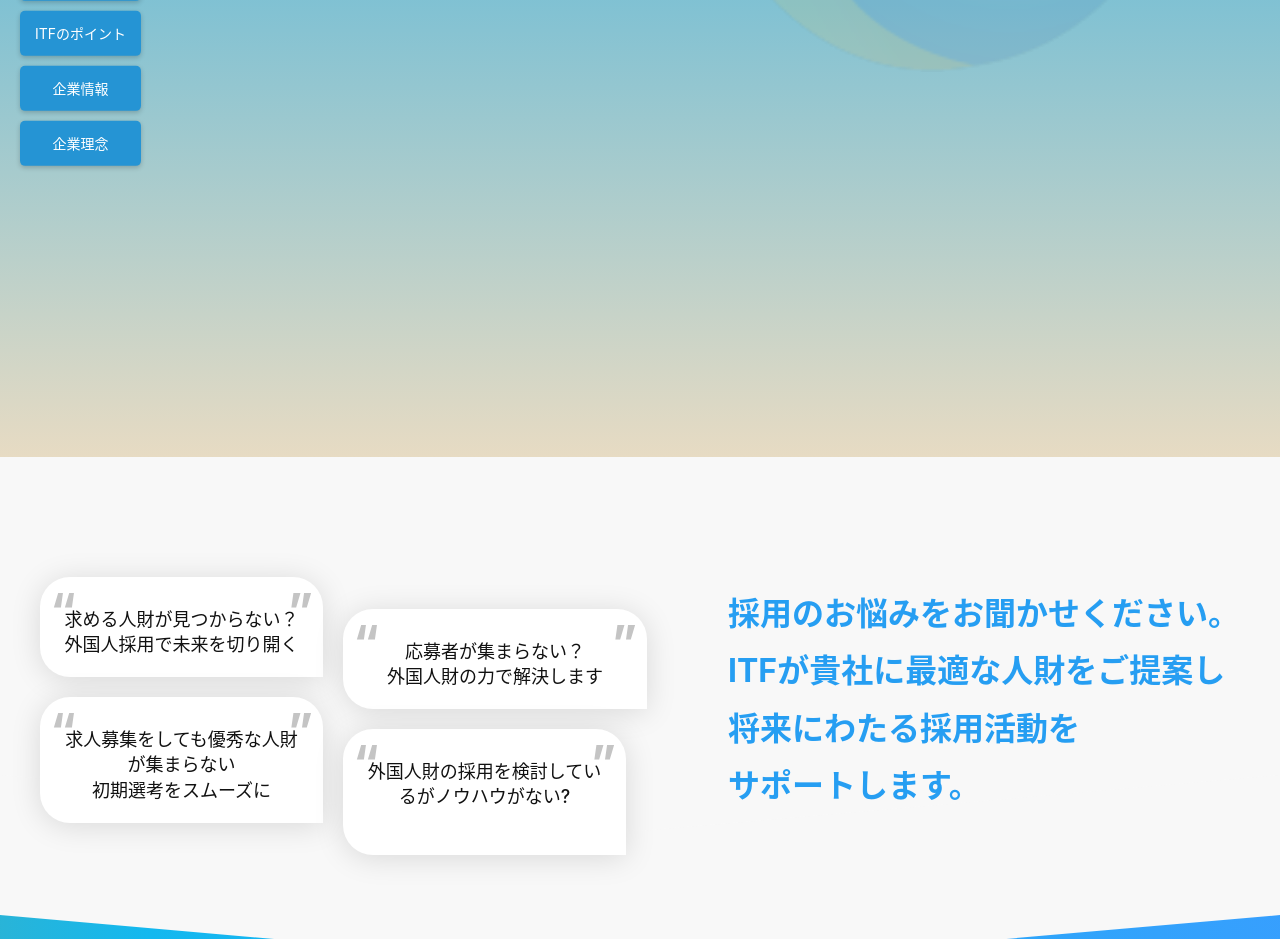
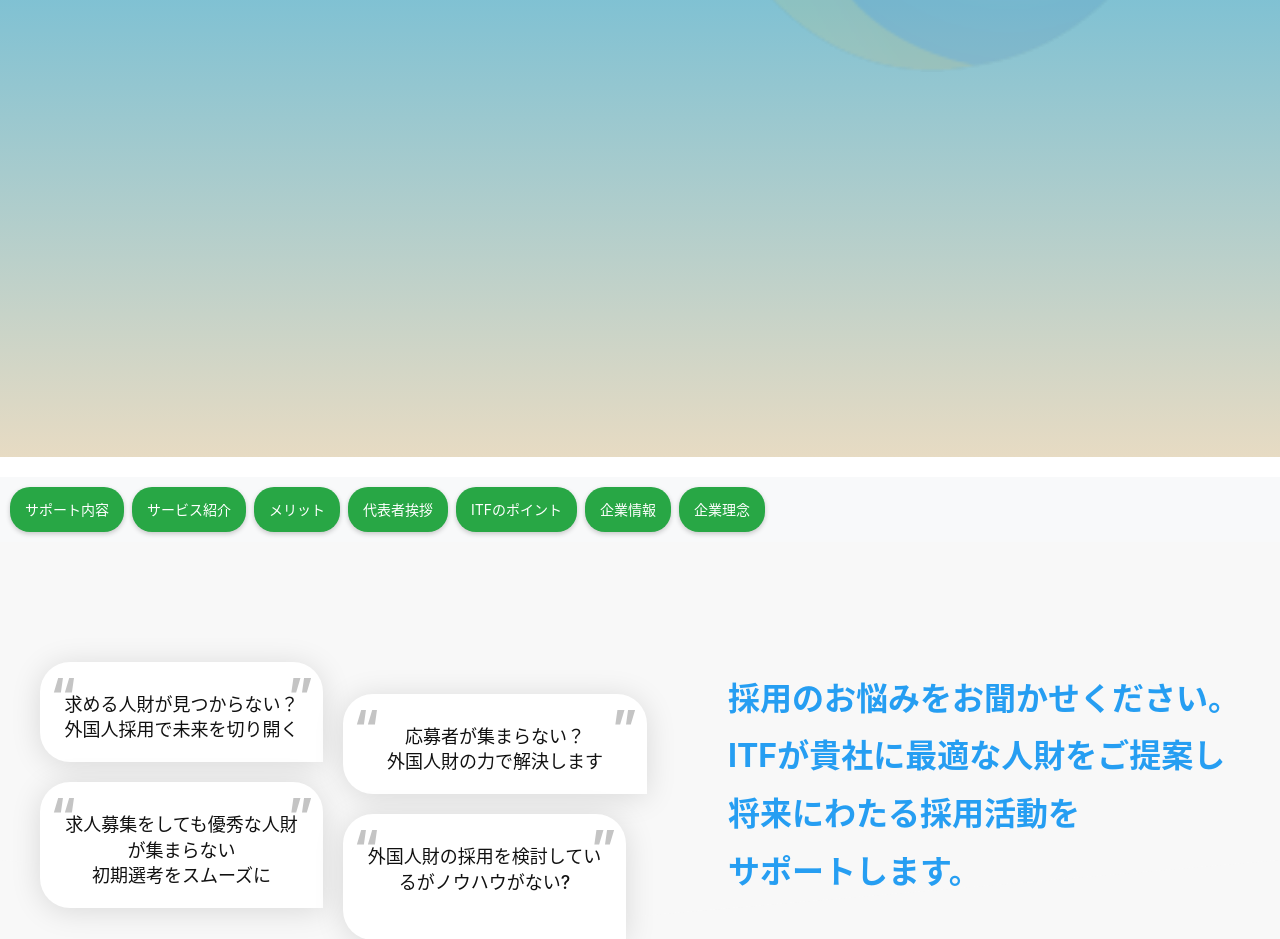
Before and after one commit to Bikash4JP/IDT, a PHP site: page / in a window 1280 px wide. Shown: the part 422-1361 px from the top of the page. Run offline with PHP 8.4, Linux system fonts and the light colour scheme; data comes from the database, SQL or seed files in the repository; some libraries are stand-ins or nearby versions.

Commit message:
final commit@ 14 may

```diff
--- a/css/main_intro.css
+++ b/css/main_intro.css
@@ -18,7 +18,17 @@
     flex-wrap: wrap;
     align-items: center;
 }
-
+#semi{
+  color: rgb(53, 51, 49);
+  font-family: Georgia, 'Times New Roman', Times, serif;
+  font-size: 60px;
+  font-weight: bolder;
+  font-style: unset;
+  margin-bottom: 0px;
+}
+#semi#ee{
+  color: whitesmoke;
+}
 /* Columns */
 .unique-intro9-section .unique-col-lg-6 {
     flex: 0 0 50%;
@@ -185,28 +195,10 @@
 .shortcut-links {
     display: flex;
     z-index: 1000;
+    margin-top: 20px; /* Space between intro and buttons */
 }
 
-/* PC View: Fixed on the left, vertically stacked */
-@media (min-width: 769px) {
-    .shortcut-links {
-        position: fixed;
-        top: 50%;
-        left: 20px;
-        transform: translateY(-50%);
-        flex-direction: column;
-        gap: 10px;
-        margin-top: 0; /* Reset margin-top for PC view */
-    }
-
-    .shortcut-btn {
-        padding: 10px 15px;
-        font-size: 14px;
-    }
-}
-
-/* Mobile View: Horizontal row below intro, sticky on scroll */
-@media (max-width: 768px) {
+/* Horizontal row style for all screen sizes */
 .shortcut-links {
     position: static; /* Initially static, below the intro content */
     flex-direction: row;
@@ -216,37 +208,45 @@
     padding: 10px;
     background-color: #f8f9fa;
     justify-content: flex-start;
-        -webkit-overflow-scrolling: touch; /* Smooth scrolling on mobile */
+    -webkit-overflow-scrolling: touch; /* Smooth scrolling */
 }
 
 .shortcut-links.sticky {
     position: fixed;
-        top: 0; /* Will be adjusted by JS to account for header height */
+    top: 0; /* Adjusted by JS to account for header height */
     left: 0;
     right: 0;
     background-color: #f8f9fa;
     box-shadow: 0 2px 5px rgba(0, 0, 0, 0.1);
 }
 
+/* Button styling for larger screens */
+.shortcut-btn {
+    padding: 10px 15px;
+    font-size: 14px;
+    flex: 0 0 auto;
+    border-radius: 20px; /* More rounded for a modern look */
+}
+
+/* Responsive adjustments for smaller screens */
+@media (max-width: 576px) {
     .shortcut-btn {
         padding: 8px 12px;
         font-size: 12px;
-        flex: 0 0 auto;
     }
 }
 
 .shortcut-btn {
     display: block;
-    background-color: #2594d4; /* Green color */
+    background-color: #28a745; /* Green color */
     color: #fff;
     text-decoration: none;
-    border-radius: 5px;
     transition: background-color 0.3s ease, transform 0.3s ease;
     box-shadow: 0 2px 5px rgba(0, 0, 0, 0.2);
     text-align: center;
 }
 
 .shortcut-btn:hover {
-    background-color: #e69f4f; /* Darker green on hover */
+    background-color: #218838; /* Darker green on hover */
     transform: scale(1.05);
 }
--- a/index.html
+++ b/index.html
@@ -164,8 +164,8 @@
                         <!-- Intro One Content Start -->
                         <div class="unique-col-lg-6 col-md-6" data-aos="fade-up">
                             <div class="unique-intro9-content text-center text-md-start">
-                                <span class="unique-sub-title">グローバル人材活用</span>
-                                <h2 class="unique-title">優秀な外国籍人財を <br>採用しませんか？ </h2>
+                                <!-- <span class="unique-sub-title">グローバル人材活用</span> -->
+                                <h2 class="unique-title">外国籍人財のことなら </h2><p id="semi">アイティーエフ <span id="ee"></span>へ </p>
                                 <div class="unique-desc">
                                     <p>御社が必要とする人財採用のお手伝いをします。</p>
                                 </div>
@@ -547,7 +547,7 @@
                 </div>
             </div>
 
-            <section class="l-section voice">
+            <!-- <section class="l-section voice">
                 <div class="wrap w1200 sp-wrap">
                     <div class="l-section-header-center">
                         <h2 class="header flex hcenter" data-i18n="voice.title">パートナーのお声</h2>
@@ -793,7 +793,7 @@
                         </li>
                     </ul>
                 </div>
-            </section>
+            </section> -->
 
             <section class="l-section column">
                 <div class="wrapper pc-flex bet">
--- a/js/scripts.js
+++ b/js/scripts.js
@@ -27,23 +27,17 @@ document.addEventListener("DOMContentLoaded", function () {
 });
 
 
-
-// JavaScript to handle sticky behavior on mobile for the shortcuts
 window.addEventListener('scroll', function() {
     const shortcutLinks = document.querySelector('.shortcut-links');
     const header = document.querySelector('#header');
     const headerHeight = header.offsetHeight;
-            const introSection = document.querySelector('.unique-intro9-section');
-            const introBottom = introSection.offsetTop + introSection.offsetHeight;
+    const shortcutLinksTop = shortcutLinks.getBoundingClientRect().top + window.scrollY;
 
-            // Only apply this behavior on mobile (screen width <= 768px)
-            if (window.innerWidth <= 768) {
-                if (window.scrollY >= introBottom - headerHeight) {
+    if (window.scrollY >= shortcutLinksTop - headerHeight) {
         shortcutLinks.classList.add('sticky');
         shortcutLinks.style.top = headerHeight + 'px';
     } else {
         shortcutLinks.classList.remove('sticky');
         shortcutLinks.style.top = 'auto';
     }
-            }
 });
```
Also changed, not shown: inquiry.html (+3 -12 lines). Lines whose indentation alone changed are shown as unchanged.
